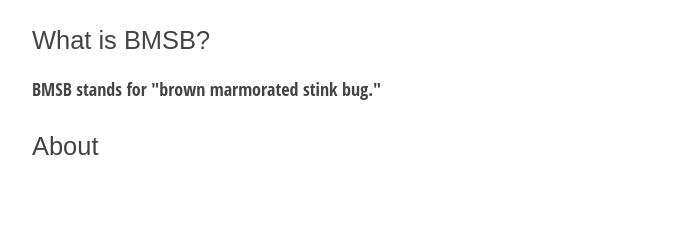
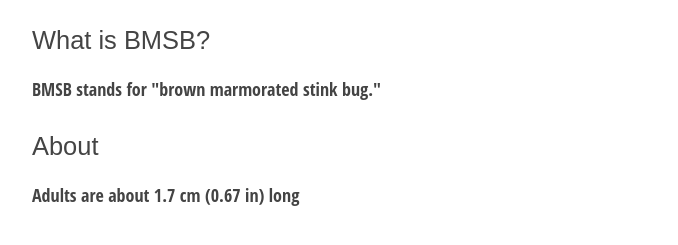
Before and after one commit to StopBMSB/stopbmsb.github.io, a plain HTML site: page index.html in a window 1280 px wide. Shown: the part 121-366 px from the top of the page, without its empty margins (176-854 px from the left). Drawn offline with Linux system fonts and the light colour scheme.

Commit message:
Fix title, add about

```diff
--- a/index.html
+++ b/index.html
@@ -3,7 +3,7 @@
 <html lang="en">
   <head>
     <meta charset="UTF-8">
-    <title>Stop </title>
+    <title>Stop BMSB</title>
     <link rel="stylesheet" href="css/main.css">
   </head>
   <body>
@@ -13,5 +13,15 @@
     <p>BMSB stands for "brown marmorated stink bug."</p>
 
     <h4>About</h4>
+    <p>Adults are about <b>1.7 cm (0.67 in)</b> long<p>
+
   </body>
 </html>
+
+
+
+<!-- SOURCES:
+
+WIKIPEDIA
+
+-->
```
